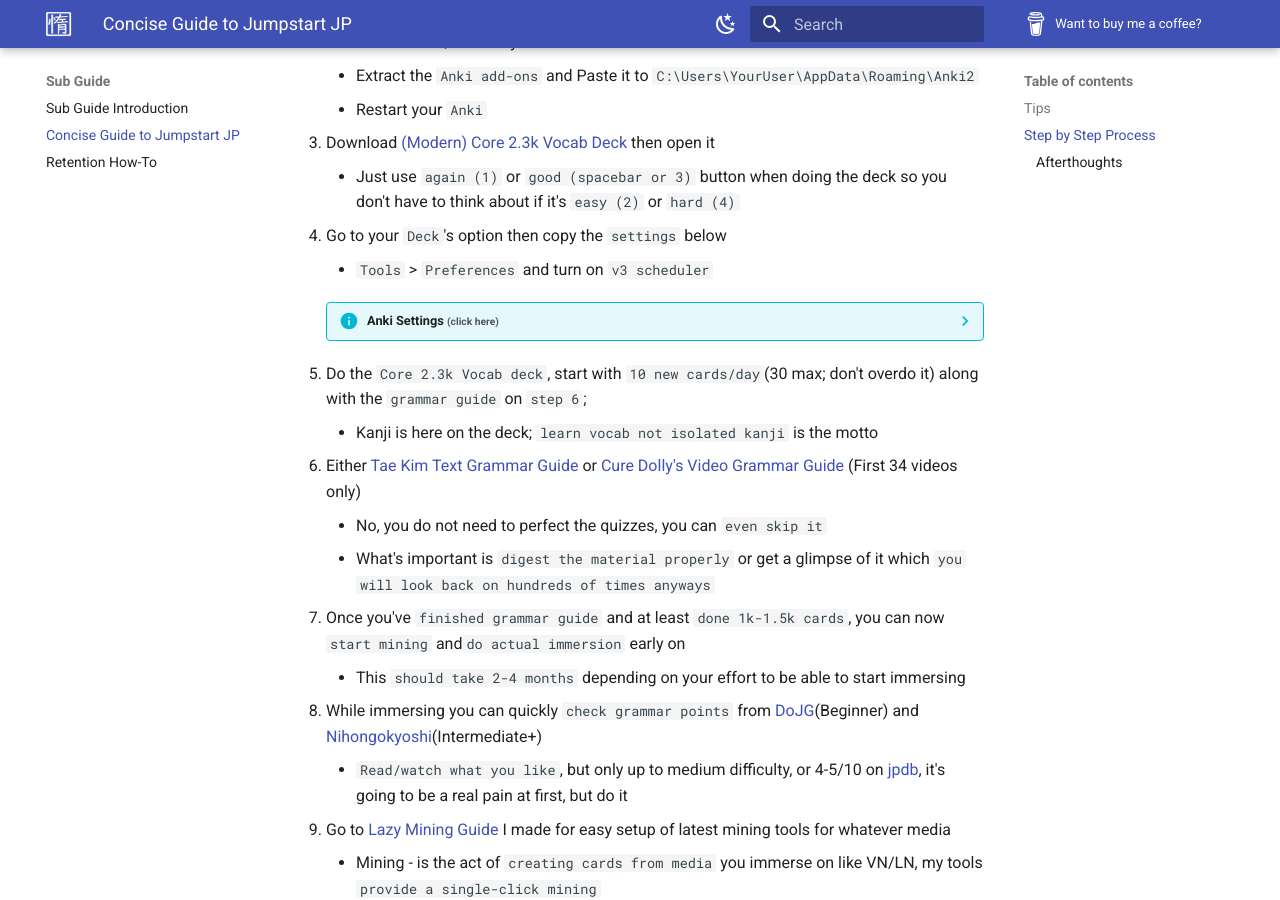
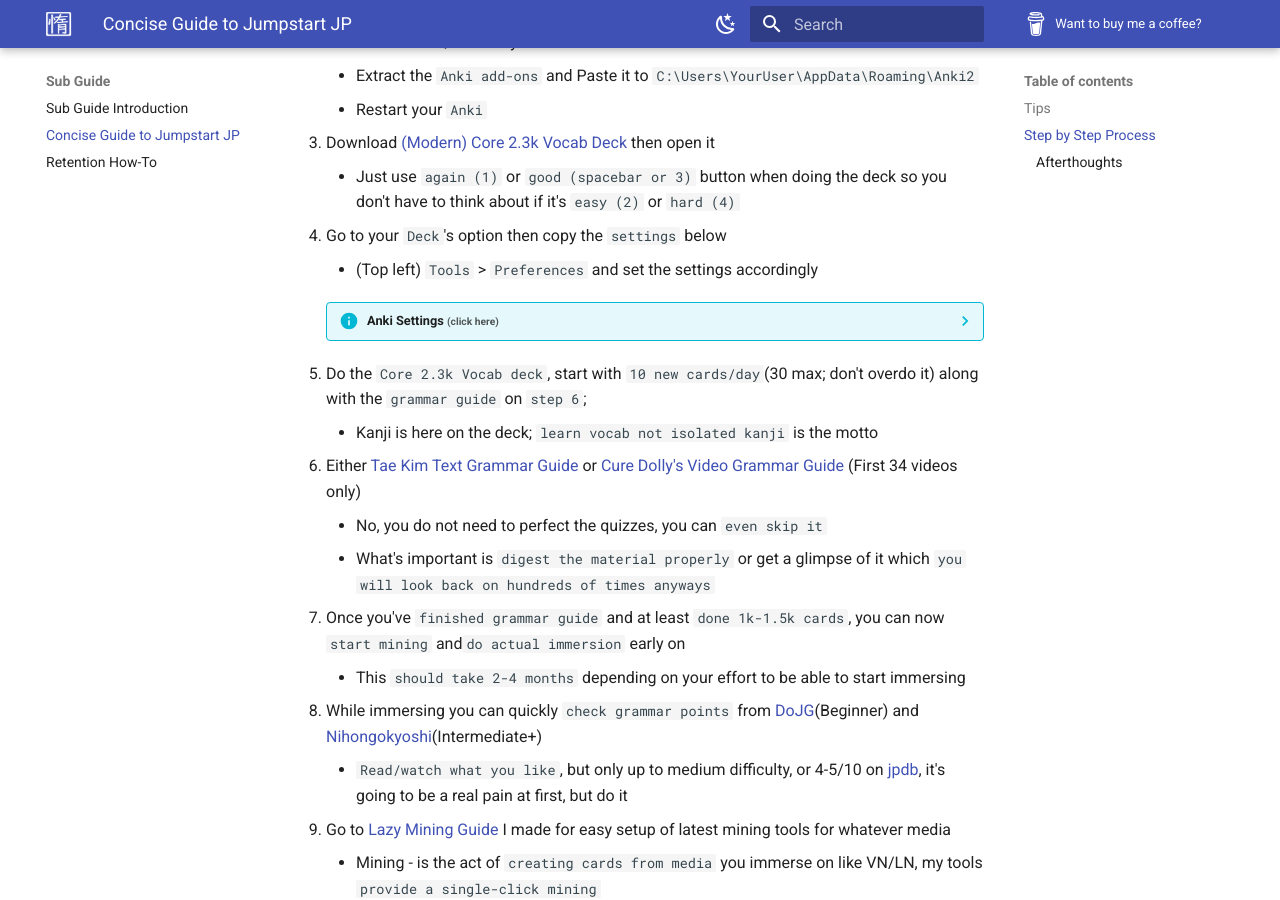
Before and after one commit to Xelieu/xelieu.github.io, an MkDocs documentation site: the page built from docs/jp-lazy-guide/conciseGuideToJumpstartJP.md, in a window 1280 px wide and 900 px high, scrolled down 751 px. Built offline with MkDocs 1.6.1 and Material for MkDocs 9.7.7, drawn with Linux system fonts in a browser that asks for light colours; some of the changed lines change nothing that is shown.

Commit message:
$updated info

```diff
--- a/docs/jp-lazy-guide/conciseGuideToJumpstartJP.md
+++ b/docs/jp-lazy-guide/conciseGuideToJumpstartJP.md
@@ -39,13 +39,9 @@
     - Just use `again (1)` or `good (spacebar or 3)` button when doing the deck so you don't have to think about if it's `easy (2)` or `hard (4)`
 
 4. Go to your `Deck`'s option then copy the `settings` below
-    - `Tools` > `Preferences` and turn on `v3 scheduler`
+    - (Top left) `Tools` > `Preferences` and set the settings accordingly
 
     ??? info "Anki Settings <small>(click here)</small>"
-
-        - `Shift` + `Left Click` on the `option` cog settings of the `deck` for `Rewards` Tab(Settings 3), since it doesn't save on the modern UI
-
-            - Multiply the values you input by `100` for the old UI
 
         === "Anki Preference Settings"
             ![Anki Preference Settings](../img/anki-preference-settings.png){height=300 width=600}
@@ -53,8 +49,6 @@
             ![Anki Settings 1](../img/anki-settings-1.png){height=300 width=600}
         === "Settings 2"
             ![Anki Settings 2](../img/anki-settings-2.png){height=300 width=600}
-        === "Settings 3"
-            ![Anki Settings 3](../img/anki-settings-3.png){height=300 width=600}
 
 
 5. Do the `Core 2.3k Vocab deck`, start with `10 new cards/day`(30 max; don't overdo it) along with the `grammar guide` on `step 6`;
```
